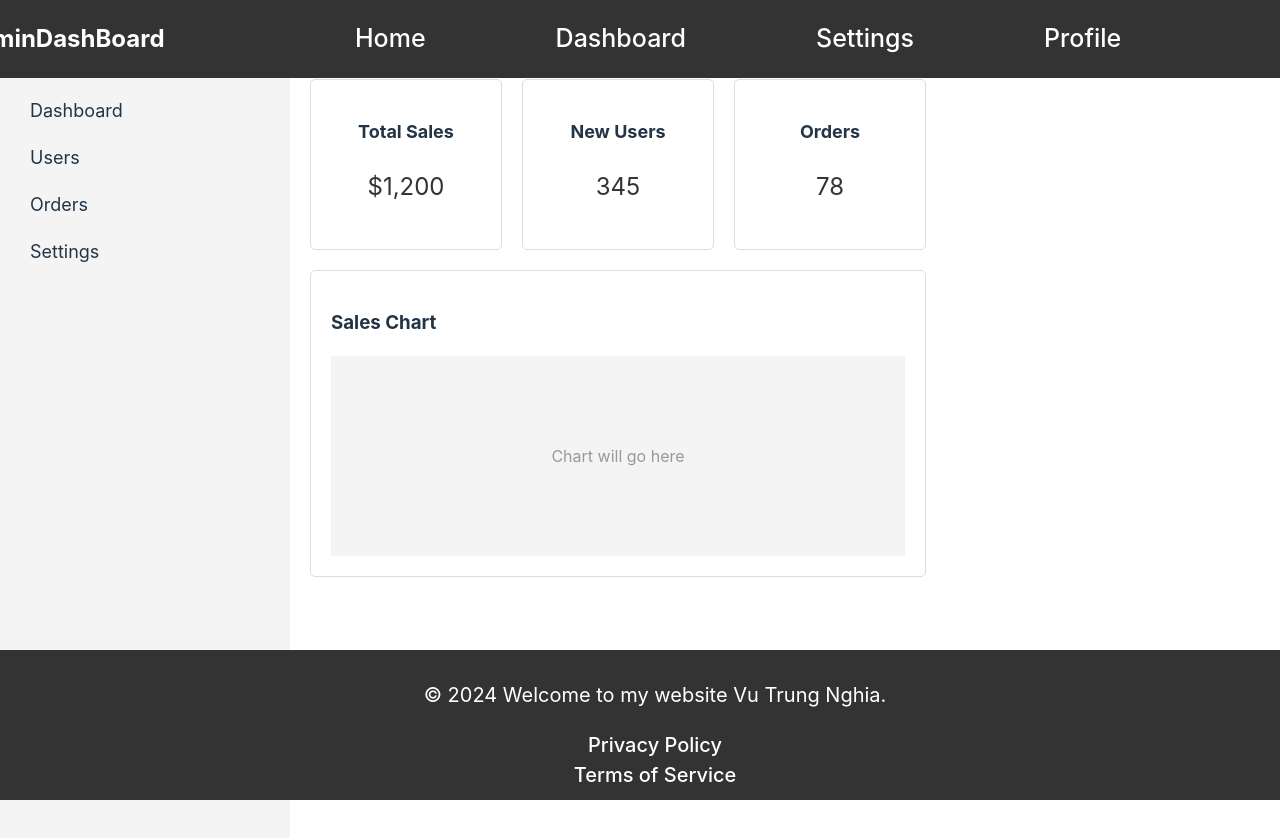
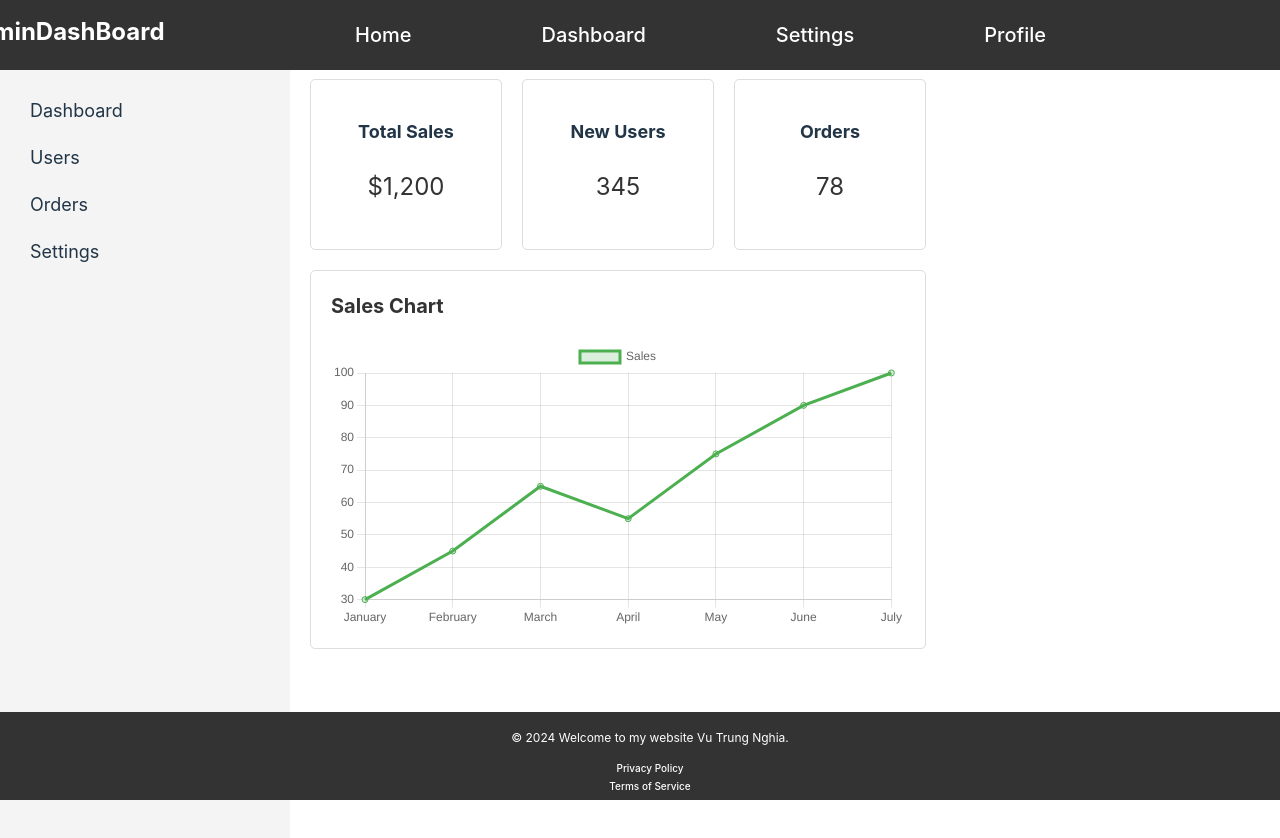
Before and after one commit to anhemlam648/AdminDashboard, a React (Vite) app: page / in a window 1280 px wide. Built offline with nearby package versions, Linux system fonts and the light colour scheme.

Commit message:
UpdateFooter

```diff
--- a/package.json
+++ b/package.json
@@ -10,7 +10,9 @@
     "preview": "vite preview"
   },
   "dependencies": {
+    "chart.js": "^4.4.3",
     "react": "^18.3.1",
+    "react-chartjs-2": "^5.2.0",
     "react-dom": "^18.3.1",
     "react-router-dom": "^6.25.1",
     "styled-components": "^6.1.12"
--- a/src/component/partial/chart.jsx
+++ b/src/component/partial/chart.jsx
@@ -1,4 +1,9 @@
+import React from 'react';
 import styled from 'styled-components';
+import { Line } from 'react-chartjs-2';
+import { Chart as ChartJS, CategoryScale, LinearScale, PointElement, LineElement, Title, Tooltip, Legend } from 'chart.js';
+
+ChartJS.register(CategoryScale, LinearScale, PointElement, LineElement, Title, Tooltip, Legend);
 
 const ChartContainer = styled.div`
   background-color: #fff;
@@ -7,20 +12,46 @@ const ChartContainer = styled.div`
   padding: 20px;
 `;
 
-const ChartPlaceholder = styled.div`
-  height: 200px;
-  background-color: #f4f4f4;
-  display: flex;
-  align-items: center;
-  justify-content: center;
-  color: #999;
+const ChartTitle = styled.h3`
+  margin: 0 0 20px;
+  font-size: 20px;
+  color: #333;
 `;
+
+const chartData = {
+  labels: ['January', 'February', 'March', 'April', 'May', 'June', 'July'],
+  datasets: [
+    {
+      label: 'Sales',
+      data: [30, 45, 65, 55, 75, 90, 100],
+      borderColor: '#4caf50',
+      backgroundColor: 'rgba(76, 175, 80, 0.2)',
+      fill: true,
+    },
+  ],
+};
+
+const chartOptions = {
+  responsive: true,
+  plugins: {
+    legend: {
+      position: 'top',
+    },
+    tooltip: {
+      callbacks: {
+        label: function (tooltipItem) {
+          return `${tooltipItem.dataset.label}: $${tooltipItem.raw}`;
+        },
+      },
+    },
+  },
+};
 
 function Chart() {
   return (
     <ChartContainer>
-      <h3>Sales Chart</h3>
-      <ChartPlaceholder>Chart will go here</ChartPlaceholder>
+      <ChartTitle>Sales Chart</ChartTitle>
+      <Line data={chartData} options={chartOptions} />
     </ChartContainer>
   );
 }
--- a/src/component/partial/footer.jsx
+++ b/src/component/partial/footer.jsx
@@ -3,7 +3,7 @@ import React from 'react';
 const footerStyle = {
   backgroundColor: '#333',
   color: '#fff',
-  padding: '10px 15px',
+  padding: '5px 10px',
   display: 'flex',
   justifyContent: 'center',
   alignItems: 'center',
@@ -12,7 +12,7 @@ const footerStyle = {
   bottom: 0,
   left: 0,
   zIndex: 1000,
-  fontSize: '20px',
+  fontSize: '12px',
 };
 
 const footerContentStyle = {
@@ -33,8 +33,8 @@ const footerLinksStyle = {
 const footerLinkStyle = {
   color: '#fff',
   textDecoration: 'none',
-  fontSize: '20px',
-  margin: '5px 0',
+  fontSize: '10px',
+  margin: '2px 0',
 };
 
 const Footer = () => {
--- a/src/component/partial/header.jsx
+++ b/src/component/partial/header.jsx
@@ -53,7 +53,7 @@ const Header = () => {
   const navbarLinkStyle = {
     color: '#fff',
     textDecoration: 'none',
-    fontSize: '25px',
+    fontSize: '20px',
     marginRight: '100px',
   };
 
```
Also changed, not shown: 1 other file (tests, documents, lock files or other folders).
